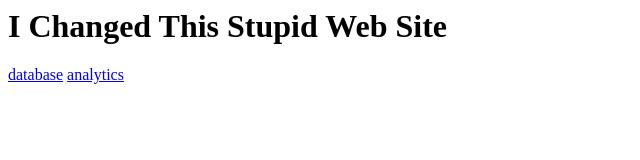
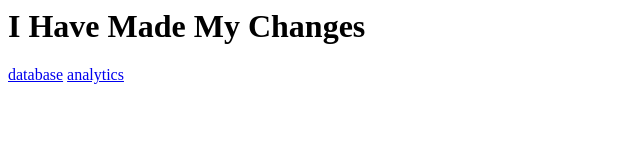
Before and after one commit to Shannongreen01/AFS-205, a plain HTML site: page Week-5/htdocs/index.html in a window 1280 px wide. Shown: the whole page, without its empty margins (0-640 px from the left). Drawn offline with Linux system fonts and the light colour scheme.

Commit message:
Update index.html

```diff
--- a/Week-5/htdocs/index.html
+++ b/Week-5/htdocs/index.html
@@ -1,5 +1,5 @@
 <html><body>
-    <h1>I Changed This Stupid Web Site</h1>
+    <h1>I Have Made My Changes</h1>
     <a href="/database/">database</a>
     <a href="/analytics/">analytics</a>
 </body></html>
```
